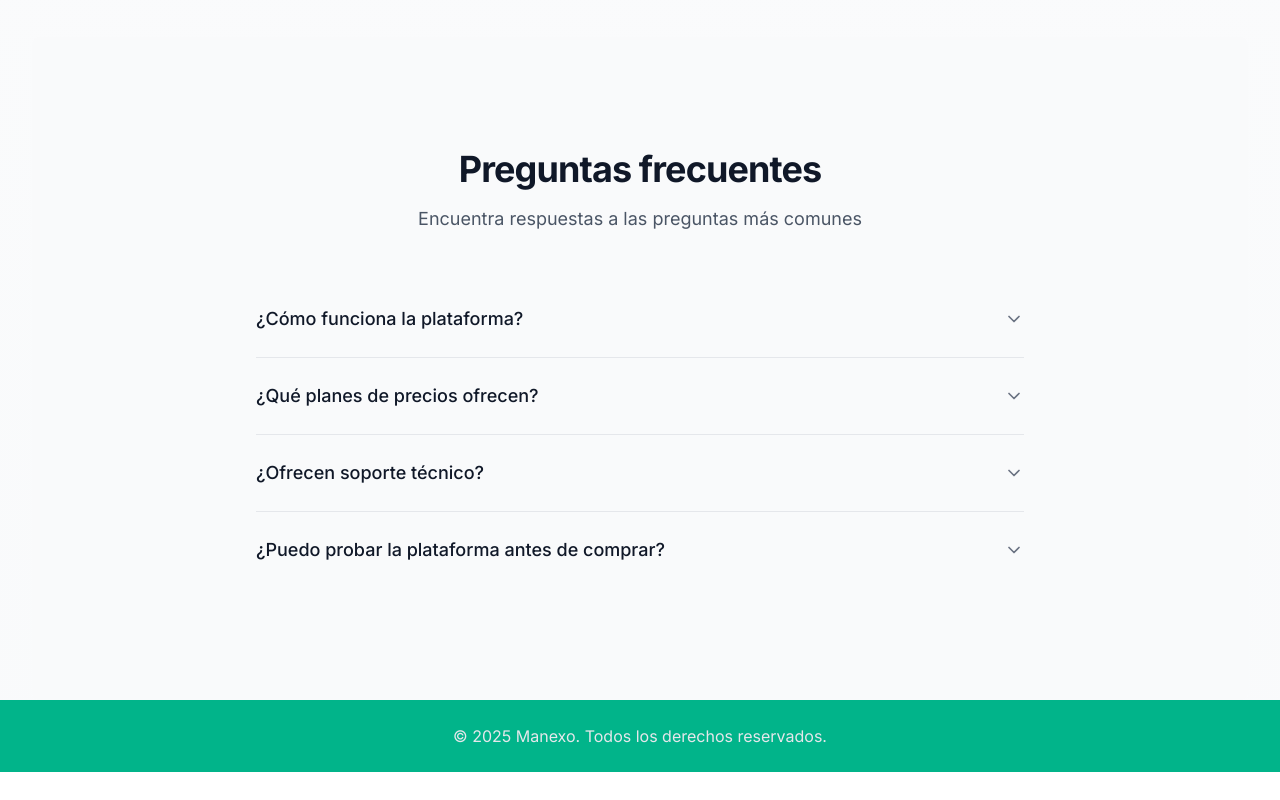
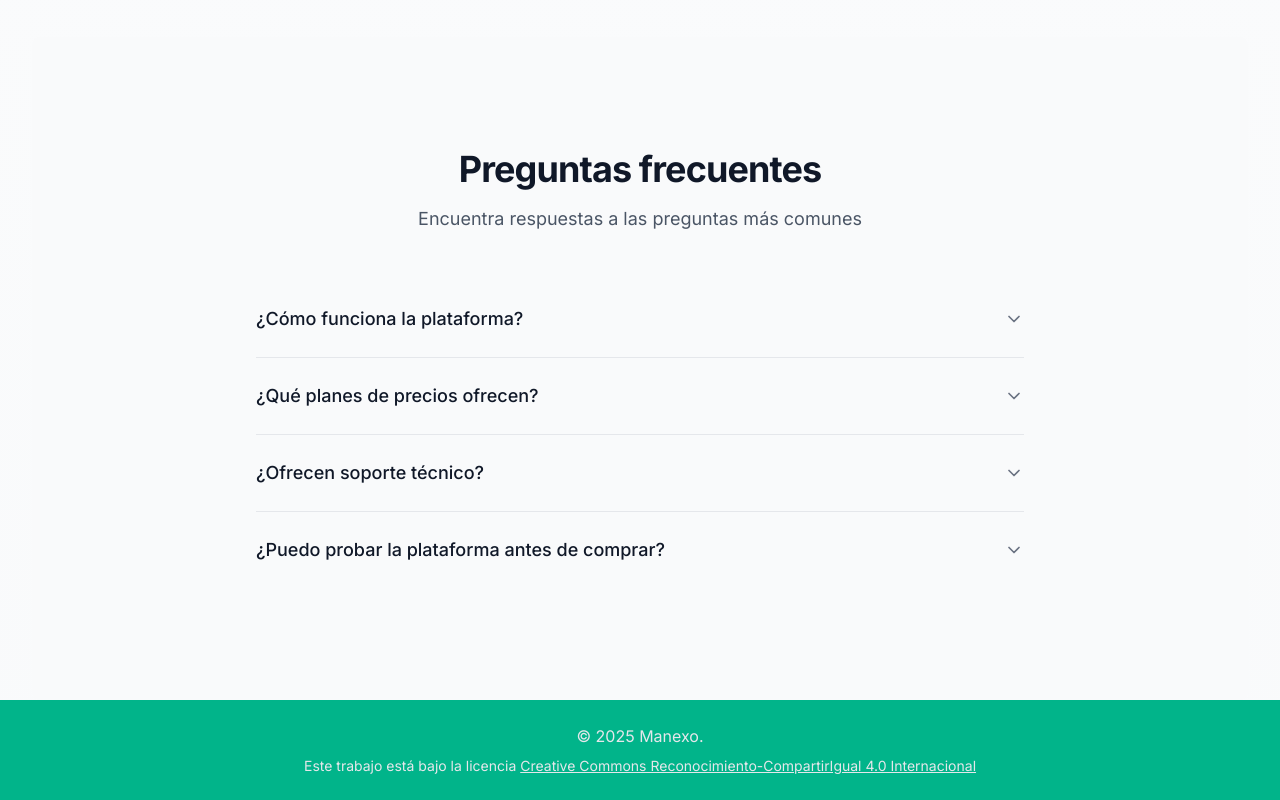
Before and after one commit to vladickweb/manexo-front, a React (Vite) app: page / in a window 1280 px wide. Shown: the part 4616-5416 px from the top of the page. Before the commit the page ends 5388 px from the top, so only its background shows below. Built offline with nearby package versions, Linux system fonts and the light colour scheme; no server answers; a web font is replaced by a local one; what @cloudinary/url-gen would draw is missing.

Commit message:
feat: some fixes

```diff
--- a/src/modules/LandingPage/components/Footer.tsx
+++ b/src/modules/LandingPage/components/Footer.tsx
@@ -1,7 +1,18 @@
 export const Footer = () => (
   <footer className="bg-primary text-gray-200 py-6">
     <div className="container mx-auto px-4 text-center">
-      <p>&copy; 2025 Manexo. Todos los derechos reservados.</p>
+      <p>&copy; 2025 Manexo.</p>
+      <p className="text-sm mt-2">
+        Este trabajo está bajo la licencia{" "}
+        <a
+          href="https://creativecommons.org/licenses/by-sa/4.0/deed.es"
+          target="_blank"
+          rel="noopener noreferrer"
+          className="underline hover:text-white transition-colors"
+        >
+          Creative Commons Reconocimiento-CompartirIgual 4.0 Internacional
+        </a>
+      </p>
     </div>
   </footer>
 );
--- a/src/modules/SearchPage/index.tsx
+++ b/src/modules/SearchPage/index.tsx
@@ -166,7 +166,7 @@ export const SearchPage: React.FC = () => {
   }
 
   return (
-    <div className="h-full bg-gray-50 relative">
+    <div className="h-full bg-gray-50 relative pb-24">
       <div className="container mx-auto py-8 space-y-6">
         <div className="flex flex-col md:flex-row md:items-center justify-between gap-4">
           <div>
```
